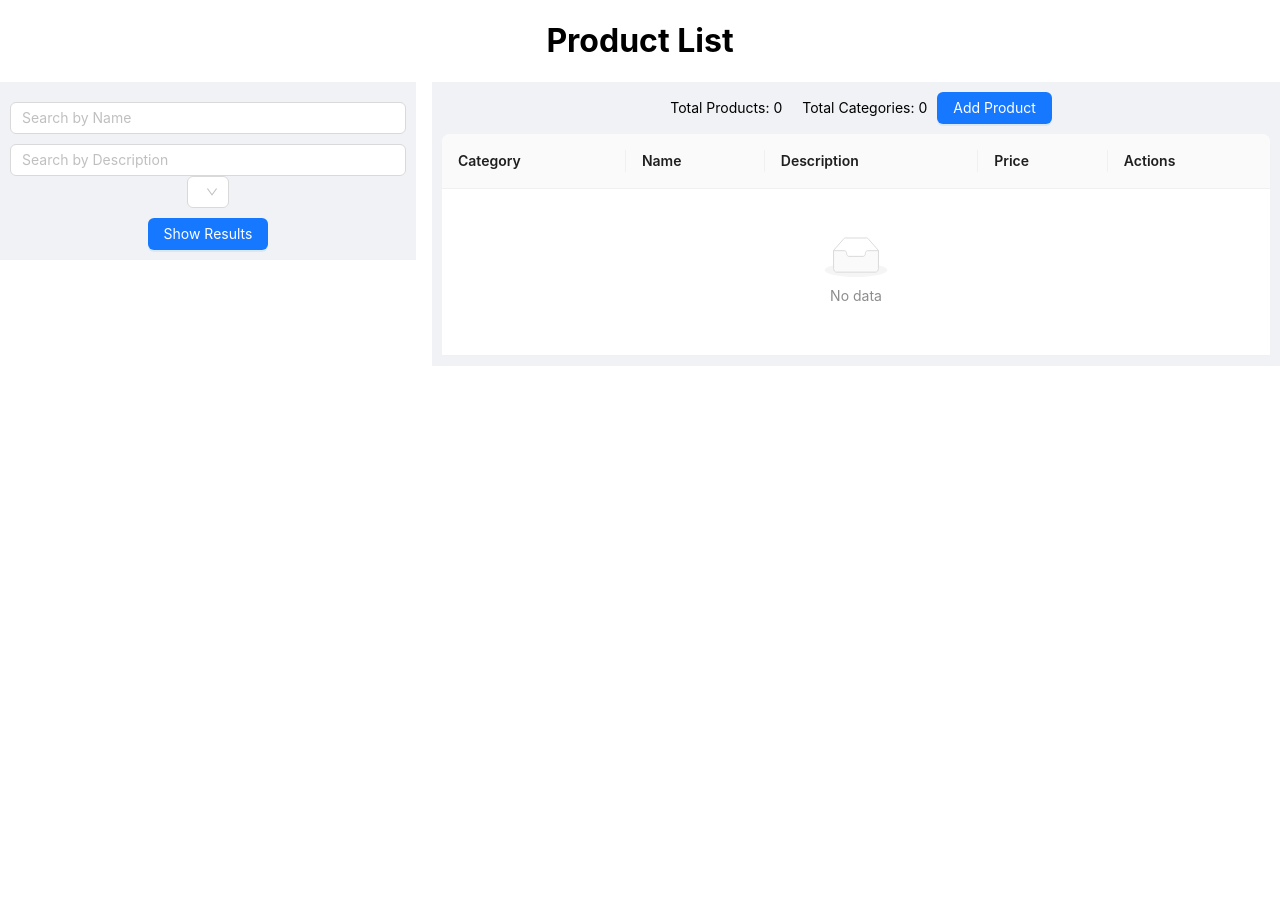
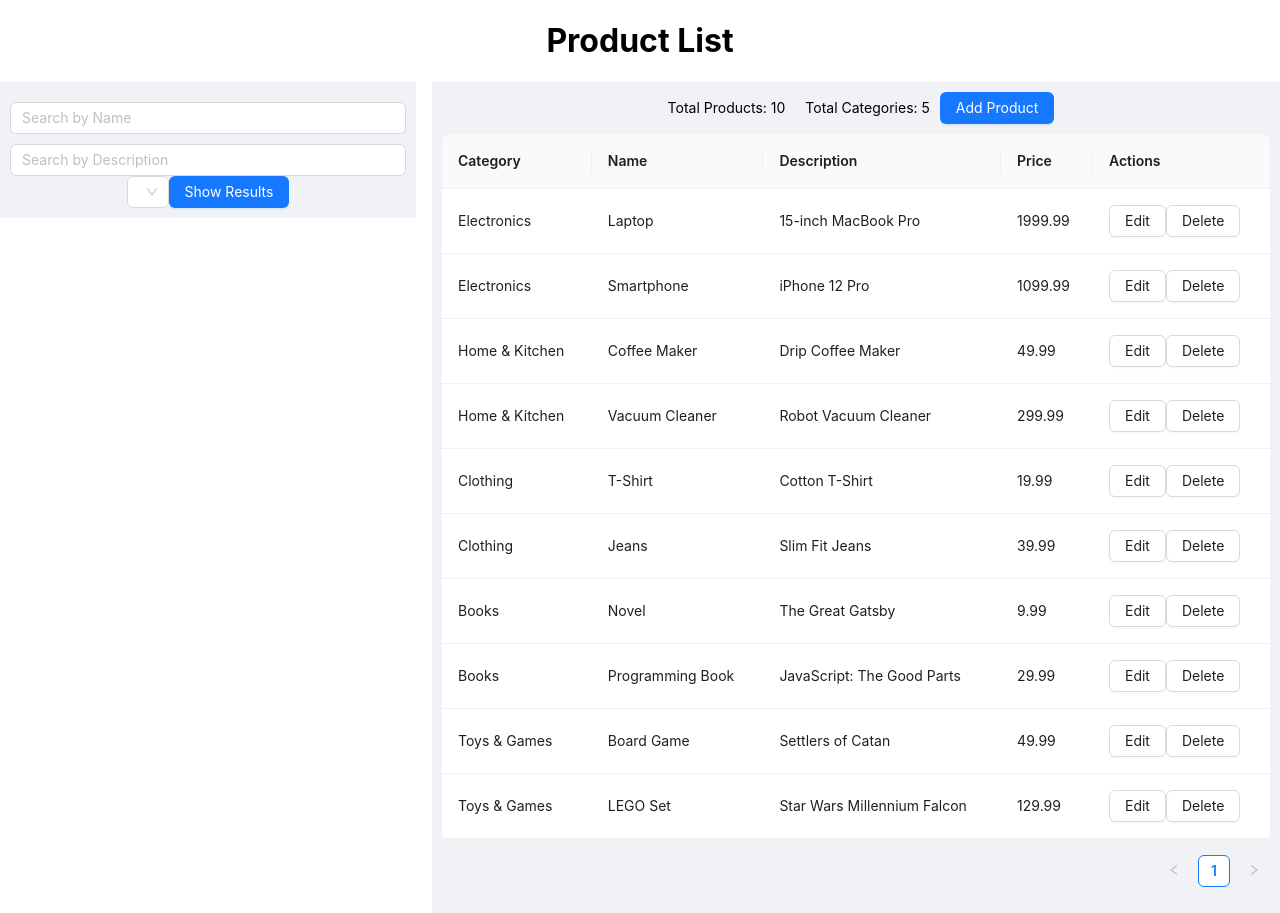
Before and after one commit to zjkumar/product_management_application_endimension, a React (Create React App) app: page / in a window 1280 px wide. Before the commit the page ends 800 px from the top, so only its background shows below. Built offline with nearby package versions, Linux system fonts and the light colour scheme.

Commit message:
removed show results button from ProductListPage and added to ProductFilter. applied filtering logic

```diff
--- a/src/App.js
+++ b/src/App.js
@@ -1,11 +1,18 @@
+import { Route, Routes} from 'react-router-dom'
+
+import ProductListPage from './components/ProductListPage';
+import AddProductPage from './components/AddProductPage';
 
 import './App.css';
-import ProductListPage from './components/ProductListPage';
 
 function App() {
   return (
     <div className="App">
-      <ProductListPage />
+        <Routes> {/* Use Switch to only render the first matched route */}
+          <Route exact path="/" element={<ProductListPage />} /> {/* Render ProductListPage at the root route */}
+
+          <Route exact path="/add-product" element={<AddProductPage />} /> {/* Render AddProductPage */}
+        </Routes>
     </div>
   );
 }
--- /dev/null
+++ b/src/components/AddProductPage/index.js
@@ -0,0 +1,79 @@
+// AddProductPage.js
+import React, { useState } from 'react';
+import { Form, Input, Select, Button, message } from 'antd';
+import { useNavigate } from 'react-router-dom';
+import sampleProducts from '../sampleProducts';
+
+const { Option } = Select;
+
+const AddProductPage = () => {
+  const navigate = useNavigate();
+  const [form] = Form.useForm();
+
+  const handleSubmit = (values) => {
+    const newProduct = {
+      id: sampleProducts.length + 1,
+      ...values,
+    };
+    sampleProducts.push(newProduct);
+    message.success('Product added successfully');
+    navigate('/product-list');
+  };
+
+  const handleCancel = () => {
+    navigate('/product-list');
+  };
+
+  return (
+    <div>
+      <h1>Add Product</h1>
+      <Form
+        form={form}
+        layout="vertical"
+        onFinish={handleSubmit}
+      >
+        <Form.Item
+          label="Category"
+          name="category"
+          rules={[{ required: true, message: 'Please select a category' }]}
+        >
+          <Select placeholder="Select a category">
+            {/* Render dropdown options for categories */}
+            <Option value="Electronics">Electronics</Option>
+            <Option value="Home & Kitchen">Home & Kitchen</Option>
+            <Option value="Clothing">Clothing</Option>
+            <Option value="Books">Books</Option>
+            <Option value="Toys & Games">Toys & Games</Option>
+          </Select>
+        </Form.Item>
+        <Form.Item
+          label="Name"
+          name="name"
+          rules={[{ required: true, message: 'Please enter the product name' }]}
+        >
+          <Input placeholder="Enter product name" />
+        </Form.Item>
+        <Form.Item
+          label="Description"
+          name="description"
+          rules={[{ required: true, message: 'Please enter the product description' }]}
+        >
+          <Input.TextArea rows={4} placeholder="Enter product description" />
+        </Form.Item>
+        <Form.Item
+          label="Price"
+          name="price"
+          rules={[{ required: true, message: 'Please enter the product price' }]}
+        >
+          <Input type="number" placeholder="Enter product price" />
+        </Form.Item>
+        <Form.Item>
+          <Button type="primary" htmlType="submit">Submit</Button>
+          <Button onClick={handleCancel} style={{ marginLeft: '10px' }}>Cancel</Button>
+        </Form.Item>
+      </Form>
+    </div>
+  );
+};
+
+export default AddProductPage;
--- a/src/components/ProductFilter/index.js
+++ b/src/components/ProductFilter/index.js
@@ -1,6 +1,6 @@
 // ProductFilter.js
 import React, { useState } from 'react';
-import { Input, Select } from 'antd';
+import { Input, Select, Button } from 'antd';
 
 import './index.css'
 
@@ -12,6 +12,22 @@ const ProductFilter = ({ products, setFilteredProducts, categories }) => {
   const [categoryFilter, setCategoryFilter] = useState('');
 
   // Implement filtering logic
+  const applyFilter = () => {
+    const filteredProducts = products.filter(product => {
+        let match = true;
+        if (nameFilter && !product.name.toLowerCase().includes(nameFilter.toLowerCase())) {
+          match = false;
+        }
+        if (descriptionFilter && !product.description.toLowerCase().includes(descriptionFilter.toLowerCase())) {
+          match = false;
+        }
+        if (categoryFilter && product.category !== categoryFilter) {
+          match = false;
+        }
+        return match;
+      });
+    setFilteredProducts(filteredProducts);
+  }
 
   return (
     <div className='product-filter-container'>
@@ -24,6 +40,7 @@ const ProductFilter = ({ products, setFilteredProducts, categories }) => {
           </Option>
         ))}
       </Select>
+      <Button type="primary" onClick={applyFilter}>Show Results</Button>
     </div>
   );
 };
--- a/src/components/ProductListPage/index.js
+++ b/src/components/ProductListPage/index.js
@@ -8,26 +8,24 @@ import ProductFilter from '../ProductFilter';
 import ProductTable from '../ProductTable';
 
 import './index.css'
+import sampleProducts from '../sampleProducts';
 
 const ProductListPage = () => {
     const [products, setProducts] = useState([]);
     const [filteredProducts, setFilteredProducts] = useState([]);
     const [categories, setCategories] = useState([]);
     const [showFiltersModal, setShowFiltersModal] = useState(false);
-    const [showResultsButton, setShowResultsButton] = useState(false);
 
     useEffect(() => {
-    // Fetch products and categories data from API
-    // Update state accordingly
+        setProducts(sampleProducts)
+        const uniqueCategories = [...new Set(sampleProducts.map(product => product.category))];
+        setCategories(uniqueCategories);
       }, []);
 
-  const handleShowResults = () => {
-    // Apply filters to product list
+      const applyFilters = (filteredProducts) => {
+        setFilteredProducts(filteredProducts);
         setShowFiltersModal(false); // Close modal after applying filters
-    setShowResultsButton(false); // Hide "Show Results" button
       };
-
-  // Define functions for filtering, editing, and deleting products
 
   return (
     <div>
@@ -44,7 +42,6 @@ const ProductListPage = () => {
         <Col xs={0} sm={0} md={8}>
           <div style={{ padding: '10px', backgroundColor: '#f0f2f5' }}>
             <ProductFilter products={products} setFilteredProducts={setFilteredProducts} categories={categories} />
-            {window.innerWidth >= 768 && <Button type="primary" onClick={handleShowResults} style={{ marginTop: '10px' }}>Show Results</Button>}
           </div>
         </Col>
         {/* Product Table */}
@@ -65,16 +62,9 @@ const ProductListPage = () => {
         title="Product Filters"
         open={showFiltersModal}
         onCancel={() => setShowFiltersModal(false)}
-        footer={[
-          <Button key="back" onClick={() => setShowFiltersModal(false)}>
-            Cancel
-          </Button>,
-          <Button key="submit" type="primary" onClick={() => setShowResultsButton(true)}>
-            Show Results
-          </Button>,
-        ]}
+        footer={null}
       >
-        <ProductFilter products={products} setFilteredProducts={setFilteredProducts} categories={categories} />
+        <ProductFilter products={products} setFilteredProducts={applyFilters} categories={categories} />
       </Modal>
     </div>
   );
--- /dev/null
+++ b/src/components/sampleProducts/index.js
@@ -0,0 +1,74 @@
+const sampleProducts = [
+    {
+      id: 1,
+      category: 'Electronics',
+      name: 'Laptop',
+      description: '15-inch MacBook Pro',
+      price: 1999.99,
+    },
+    {
+      id: 2,
+      category: 'Electronics',
+      name: 'Smartphone',
+      description: 'iPhone 12 Pro',
+      price: 1099.99,
+    },
+    {
+      id: 3,
+      category: 'Home & Kitchen',
+      name: 'Coffee Maker',
+      description: 'Drip Coffee Maker',
+      price: 49.99,
+    },
+    {
+      id: 4,
+      category: 'Home & Kitchen',
+      name: 'Vacuum Cleaner',
+      description: 'Robot Vacuum Cleaner',
+      price: 299.99,
+    },
+    {
+      id: 5,
+      category: 'Clothing',
+      name: 'T-Shirt',
+      description: 'Cotton T-Shirt',
+      price: 19.99,
+    },
+    {
+      id: 6,
+      category: 'Clothing',
+      name: 'Jeans',
+      description: 'Slim Fit Jeans',
+      price: 39.99,
+    },
+    {
+      id: 7,
+      category: 'Books',
+      name: 'Novel',
+      description: 'The Great Gatsby',
+      price: 9.99,
+    },
+    {
+      id: 8,
+      category: 'Books',
+      name: 'Programming Book',
+      description: 'JavaScript: The Good Parts',
+      price: 29.99,
+    },
+    {
+      id: 9,
+      category: 'Toys & Games',
+      name: 'Board Game',
+      description: 'Settlers of Catan',
+      price: 49.99,
+    },
+    {
+      id: 10,
+      category: 'Toys & Games',
+      name: 'LEGO Set',
+      description: 'Star Wars Millennium Falcon',
+      price: 129.99,
+    },
+  ];
+
+  export default sampleProducts;
```
Also changed, not shown: src/components/AddProductPage/index.css (added). Lines whose indentation alone changed are shown as unchanged.
